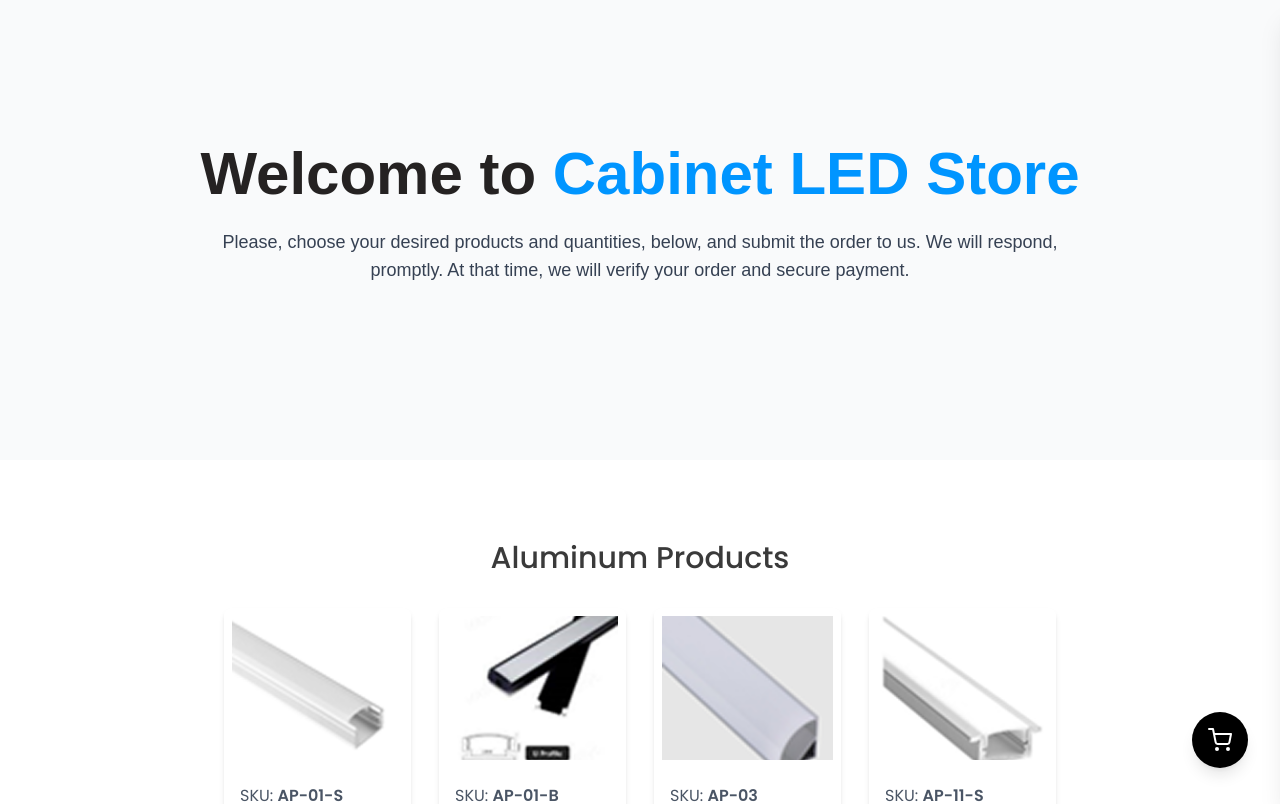
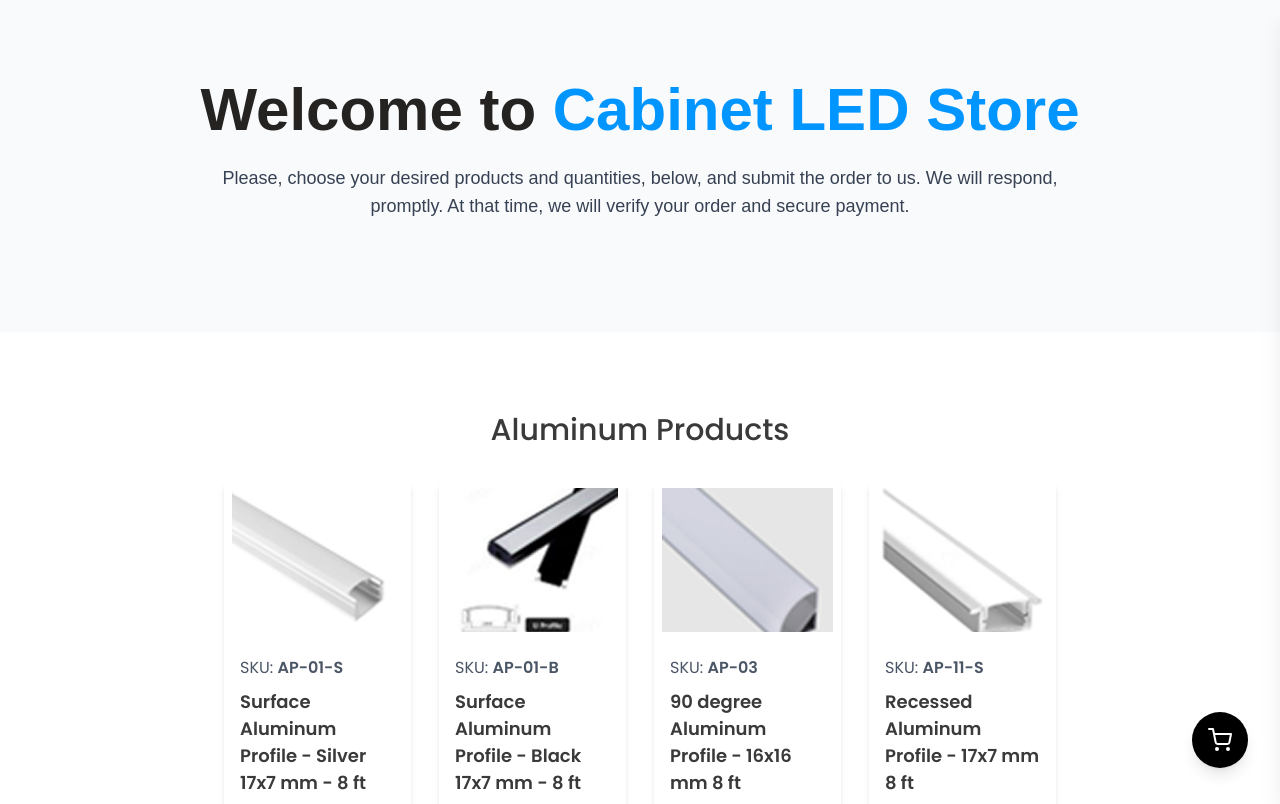
Before and after one commit to BayshoreCommunication/coastal-cabinets-ecommerce-front-end, a Next.js app: page / in a window 1280 px wide. Shown: the top 804 px of the page. Built offline with nearby package versions, Linux system fonts and the light colour scheme.

Commit message:
Refactor Banner component; adjust padding and format text for improved readability

```diff
--- a/src/Components/Banner/Banner.tsx
+++ b/src/Components/Banner/Banner.tsx
@@ -4,17 +4,16 @@
 const Banner = () => {
   return (
     <div className="my flex flex-col">
-
-
       {/* Main Banner Content */}
-      <section className="flex-1 flex flex-col items-center justify-center text-center px-4 bg-gray-50 py-24 md:py-36">
+      <section className="flex-1 flex flex-col items-center justify-center text-center px-4 bg-gray-50 py-14 md:py-20">
         <div className="max-w-4xl mx-auto">
           <h1 className="text-5xl md:text-6xl font-bold mb-6 text-[#252222]">
             Welcome to <span className="text-[#0095FF]">Cabinet LED Store</span>
           </h1>
           <p className="text-gray-700 text-lg mb-8 max-w-4xl mx-auto">
-            Please, choose your desired products and quantities, below, and submit the order to us. We will respond, promptly.
-            At that time, we will verify your order and secure payment.
+            Please, choose your desired products and quantities, below, and
+            submit the order to us. We will respond, promptly. At that time, we
+            will verify your order and secure payment.
           </p>
         </div>
       </section>
```
